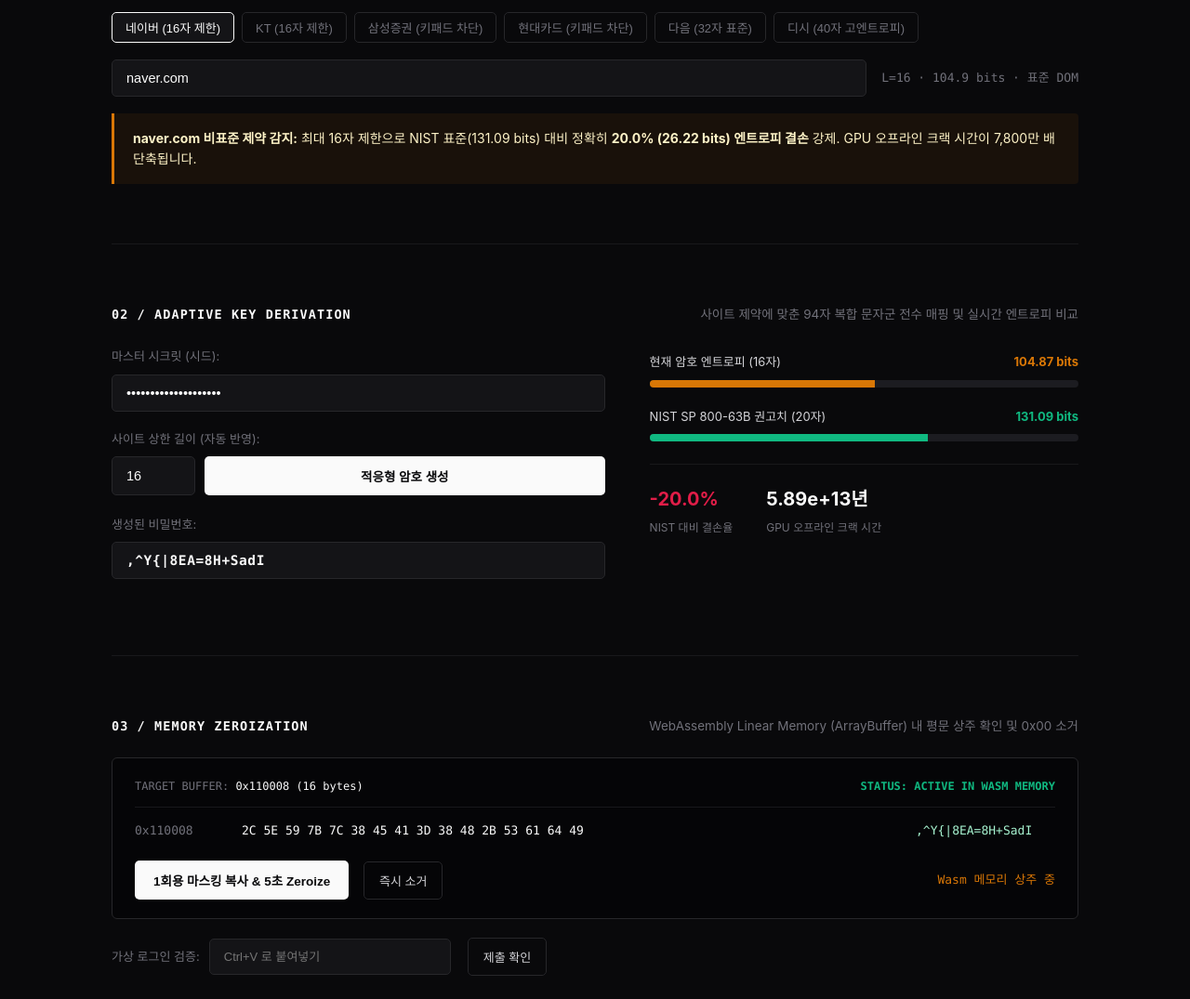
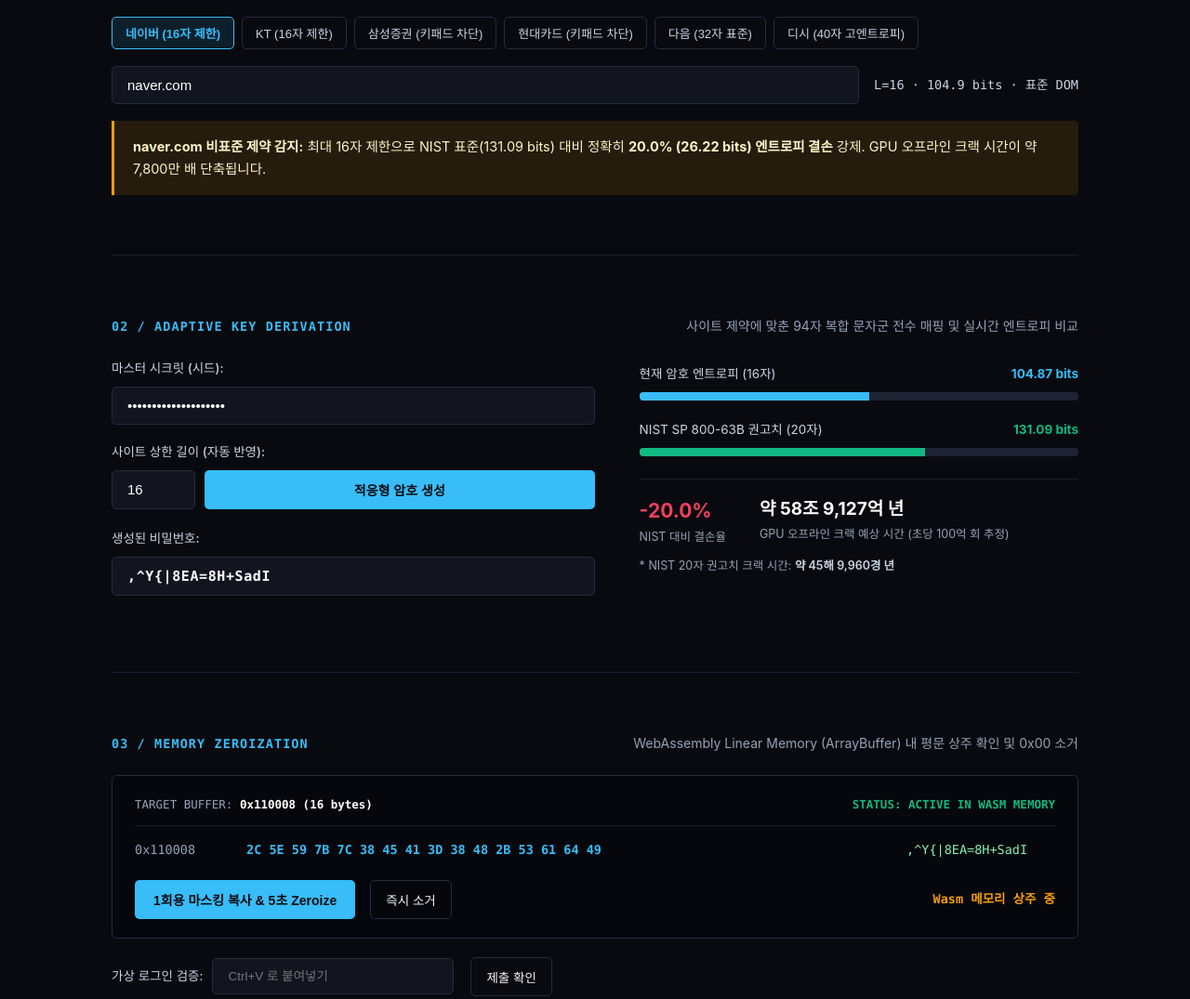
Before and after one commit to mmmphyun/PrfVault, a browser extension: page apps/web-playground/index.html in a window 1280 px wide. Shown: the part 520-1595 px from the top of the page at 93% size. Drawn offline with Linux system fonts and the light colour scheme.

Commit message:
style(app): 고대비 화이트 텍스트, 스카이블루 액센트 복원 및 한국어 큰 수 포맷터 적용

```diff
--- a/apps/web-playground/index.html
+++ b/apps/web-playground/index.html
@@ -6,31 +6,32 @@
     <title>PrfVault Playground · 비표준 인증 보안 인터페이스 실증</title>
     <style>
         :root {
-            --bg: #09090b;
-            --surface: #141417;
-            --surface-hover: #1c1c20;
-            --border: #27272a;
-            --border-subtle: #18181b;
-            --text-title: #fafafa;
-            --text-body: #d4d4d8;
-            --text-muted: #71717a;
-            --accent: #fafafa;
-            --accent-hover: #e4e4e7;
-            --accent-contrast: #09090b;
-            --amber: #d97706;
-            --amber-dim: rgba(217, 119, 6, 0.08);
+            --bg: #090a0f;
+            --surface: #12151f;
+            --surface-hover: #1a1e2d;
+            --border: #262c3d;
+            --border-subtle: #191e2b;
+            --text-title: #ffffff;
+            --text-body: #f1f5f9;
+            --text-secondary: #cbd5e1;
+            --text-muted: #94a3b8;
+            --accent: #38bdf8;
+            --accent-hover: #0ea5e9;
+            --accent-dim: rgba(56, 189, 248, 0.12);
+            --amber: #f59e0b;
+            --amber-dim: rgba(245, 158, 11, 0.12);
             --amber-text: #fef3c7;
             --emerald: #10b981;
-            --emerald-dim: rgba(16, 185, 129, 0.08);
+            --emerald-dim: rgba(16, 185, 129, 0.12);
             --emerald-text: #d1fae5;
-            --rose: #e11d48;
-            --rose-dim: rgba(225, 29, 72, 0.08);
+            --rose: #f43f5e;
+            --rose-dim: rgba(244, 63, 94, 0.12);
             --rose-text: #ffe4e6;
-            --terminal-bg: #050507;
-            --track-bg: #1c1c21;
-            --byte-zero: #3f3f46;
-            --ascii-active: #a7f3d0;
-            --ascii-zero: #27272a;
+            --terminal-bg: #05070c;
+            --track-bg: #1e2433;
+            --byte-zero: #475569;
+            --ascii-active: #86efac;
+            --ascii-zero: #1e293b;
             --mono: "SF Mono", Monaco, Consolas, "Liberation Mono", Courier, monospace;
         }
 
@@ -51,7 +52,7 @@
             margin: 0 auto;
         }
 
-        /* 헤더: 여백과 절제된 흑백 타이포그래피 */
+        /* 헤더: 고대비 타이포그래피 */
         header.wb-header {
             margin-bottom: 56px;
             padding-bottom: 40px;
@@ -59,11 +60,11 @@
         }
 
         .meta-eyebrow {
-            font-size: 12px;
-            font-weight: 600;
-            letter-spacing: 0.1em;
+            font-size: 12.5px;
+            font-weight: 700;
+            letter-spacing: 0.08em;
             text-transform: uppercase;
-            color: var(--text-muted);
+            color: var(--accent);
             margin-bottom: 14px;
         }
 
@@ -77,26 +78,26 @@
         }
 
         .purpose-statement {
-            font-size: 15.5px;
-            color: #a1a1aa;
+            font-size: 16px;
+            color: var(--text-secondary);
             line-height: 1.75;
             padding-left: 20px;
-            border-left: 3px solid var(--text-muted);
+            border-left: 3px solid var(--accent);
         }
 
         .wasm-pill {
             display: inline-flex;
             align-items: center;
             gap: 8px;
-            font-size: 12.5px;
+            font-size: 13px;
             font-family: var(--mono);
-            color: var(--text-muted);
+            color: var(--text-secondary);
             margin-top: 22px;
         }
 
         .status-dot {
-            width: 7px;
-            height: 7px;
+            width: 8px;
+            height: 8px;
             border-radius: 50%;
             background-color: var(--emerald);
         }
@@ -117,13 +118,13 @@
         .section-label {
             font-size: 13.5px;
             font-weight: 700;
-            color: var(--text-title);
+            color: var(--accent);
             font-family: var(--mono);
             letter-spacing: 0.08em;
         }
 
         .section-desc {
-            font-size: 13.5px;
+            font-size: 14px;
             color: var(--text-muted);
         }
 
@@ -138,23 +139,25 @@
         .chip-btn {
             background: transparent;
             border: 1px solid var(--border);
-            color: var(--text-muted);
+            color: var(--text-secondary);
             font-size: 13px;
-            padding: 6px 14px;
+            padding: 7px 14px;
             border-radius: 5px;
             cursor: pointer;
             transition: all 0.15s;
         }
 
         .chip-btn:hover {
-            border-color: var(--text-muted);
+            border-color: var(--accent);
             color: var(--text-title);
+            background: var(--accent-dim);
         }
 
         .chip-btn.active {
-            border-color: var(--text-title);
-            color: var(--text-title);
-            background: var(--surface);
+            border-color: var(--accent);
+            color: var(--accent);
+            background: var(--accent-dim);
+            font-weight: 600;
         }
 
         .input-row {
@@ -167,14 +170,14 @@
             background: var(--surface);
             border: 1px solid var(--border);
             color: var(--text-title);
-            font-size: 14.5px;
-            padding: 11px 15px;
+            font-size: 15px;
+            padding: 11px 16px;
             border-radius: 5px;
             outline: none;
             transition: border-color 0.15s;
         }
 
-        input:focus { border-color: var(--text-muted); }
+        input:focus { border-color: var(--accent); }
 
         .domain-input { flex: 1; }
 
@@ -182,9 +185,9 @@
             margin-top: 18px;
             padding: 16px 20px;
             border-left: 3px solid var(--border);
-            font-size: 14px;
-            line-height: 1.6;
-            border-radius: 0 4px 4px 0;
+            font-size: 14.5px;
+            line-height: 1.65;
+            border-radius: 0 5px 5px 0;
         }
 
         .diag-feedback.warning {
@@ -208,7 +211,7 @@
         /* 2단계: 적응형 암호화 & 엔트로피 지표 */
         .gen-grid {
             display: grid;
-            grid-template-columns: 1.15fr 1fr;
+            grid-template-columns: 1.1fr 1fr;
             gap: 48px;
             align-items: start;
         }
@@ -221,17 +224,18 @@
 
         .field label {
             display: block;
-            font-size: 13px;
-            color: var(--text-muted);
+            font-size: 13.5px;
+            color: var(--text-secondary);
             margin-bottom: 8px;
+            font-weight: 500;
         }
 
-        /* 모던 미니멀 솔리드 화이트 버튼 (Apple/Vercel 스타일) */
+        /* 하늘색 강조 버튼 */
         .btn-action {
             background: var(--accent);
-            color: var(--accent-contrast);
-            font-weight: 600;
-            font-size: 13.5px;
+            color: #090b10;
+            font-weight: 700;
+            font-size: 14px;
             padding: 11px 20px;
             border: none;
             border-radius: 5px;
@@ -251,7 +255,7 @@
             background: transparent;
             border: 1px solid var(--border);
             color: var(--text-body);
-            font-size: 13px;
+            font-size: 13.5px;
             padding: 10px 16px;
             border-radius: 5px;
             cursor: pointer;
@@ -260,15 +264,15 @@
         }
 
         .btn-secondary:hover {
-            border-color: var(--text-muted);
+            border-color: var(--accent);
             color: var(--text-title);
         }
 
         .pw-output {
             font-family: var(--mono);
-            color: var(--text-title);
-            font-size: 15px;
-            font-weight: 600;
+            color: var(--accent);
+            font-size: 16px;
+            font-weight: 700;
             width: 100%;
             letter-spacing: 0.04em;
         }
@@ -280,12 +284,13 @@
         .bar-head {
             display: flex;
             justify-content: space-between;
-            font-size: 13px;
+            font-size: 13.5px;
             margin-bottom: 8px;
+            color: var(--text-secondary);
         }
 
         .track {
-            height: 8px;
+            height: 9px;
             background: var(--track-bg);
             border-radius: 4px;
             overflow: hidden;
@@ -302,25 +307,26 @@
         }
 
         .stat-item .stat-num {
-            font-size: 20px;
+            font-size: 21px;
             font-weight: 700;
             color: var(--text-title);
+            line-height: 1.3;
         }
 
         .stat-item .stat-lbl {
-            font-size: 12px;
+            font-size: 12.5px;
             color: var(--text-muted);
             margin-top: 4px;
         }
 
-        /* 3단계: Wasm 선형 메모리 헥스 덤프 콘솔 (차분한 흑백 톤) */
+        /* 3단계: Wasm 선형 메모리 콘솔 터미널 */
         .terminal-box {
             background: var(--terminal-bg);
             border: 1px solid var(--border);
             border-radius: 6px;
             padding: 20px 24px;
             font-family: var(--mono);
-            font-size: 13px;
+            font-size: 13.5px;
             margin-top: 16px;
         }
 
@@ -332,24 +338,24 @@
             padding-bottom: 12px;
             margin-bottom: 14px;
             color: var(--text-muted);
-            font-size: 12px;
+            font-size: 12.5px;
         }
 
         .hex-dump {
             max-height: 220px;
             overflow-x: auto;
-            color: var(--text-muted);
+            color: var(--text-secondary);
             line-height: 1.75;
         }
 
         .hex-line {
             display: grid;
-            grid-template-columns: 95px 1fr 150px;
+            grid-template-columns: 100px 1fr 160px;
             gap: 20px;
         }
 
         .addr { color: var(--text-muted); }
-        .bytes.active { color: var(--text-title); }
+        .bytes.active { color: var(--accent); font-weight: 600; }
         .bytes.zero { color: var(--byte-zero); }
         .ascii.active { color: var(--ascii-active); }
         .ascii.zero { color: var(--ascii-zero); }
@@ -365,8 +371,9 @@
 
         .timer-info {
             font-family: var(--mono);
-            font-size: 13px;
+            font-size: 13.5px;
             color: var(--amber);
+            font-weight: 600;
         }
 
         .mock-login-inline {
@@ -405,7 +412,7 @@
         table.flat-table td {
             padding: 10px 14px;
             border-bottom: 1px solid var(--border-subtle);
-            color: var(--text-muted);
+            color: var(--text-secondary);
         }
 
         table.flat-table tr:hover td {
@@ -416,11 +423,11 @@
         .tbl-btn {
             background: none;
             border: none;
-            color: var(--text-title);
+            color: var(--accent);
             cursor: pointer;
             font-family: inherit;
             font-size: 13.5px;
-            font-weight: 500;
+            font-weight: 600;
             padding: 0;
         }
 
@@ -430,7 +437,7 @@
             margin-top: 64px;
             padding-top: 28px;
             border-top: 1px solid var(--border-subtle);
-            font-size: 12.5px;
+            font-size: 13px;
             color: var(--text-muted);
             display: flex;
             justify-content: space-between;
@@ -471,7 +478,7 @@
 
         <div class="input-row">
             <input type="text" id="target-domain-input" class="domain-input" value="naver.com" placeholder="도메인을 입력하거나 위 목록을 클릭하십시오">
-            <div style="font-family: var(--mono); font-size: 13px; color: var(--text-muted);" id="domain-quick-metric">
+            <div style="font-family: var(--mono); font-size: 13.5px; color: var(--text-secondary);" id="domain-quick-metric">
                 L=16 · 104.87 bits · 키패드 없음
             </div>
         </div>
@@ -512,10 +519,10 @@
                 <div class="bar-group">
                     <div class="bar-head">
                         <span>현재 암호 엔트로피 (<span id="len-label">16</span>자)</span>
-                        <strong id="current-entropy-bits" style="color: var(--amber);">104.87 bits</strong>
+                        <strong id="current-entropy-bits" style="color: var(--accent);">104.87 bits</strong>
                     </div>
                     <div class="track">
-                        <div id="current-entropy-bar" class="fill" style="width: 52%; background: var(--amber);"></div>
+                        <div id="current-entropy-bar" class="fill" style="width: 52%; background: var(--accent);"></div>
                     </div>
                 </div>
 
@@ -534,10 +541,13 @@
                         <div class="stat-num" id="current-loss-stat" style="color: var(--rose);">-20.0%</div>
                         <div class="stat-lbl">NIST 대비 결손율</div>
                     </div>
-                    <div class="stat-item">
-                        <div class="stat-num" id="current-crack-stat">5.89e+13 년</div>
-                        <div class="stat-lbl">GPU 오프라인 크랙 시간</div>
+                    <div class="stat-item" style="flex: 1;">
+                        <div class="stat-num" id="current-crack-stat" style="font-size: 19px;">약 58조 9,104억 년</div>
+                        <div class="stat-lbl">GPU 오프라인 크랙 예상 시간 (초당 100억 회 추정)</div>
                     </div>
+                </div>
+                <div style="font-size: 12.5px; color: var(--text-muted); margin-top: 10px;">
+                    * NIST 20자 권고치 크랙 시간: <span id="nist-crack-stat" style="color: var(--text-secondary); font-weight: 600;">약 45해 9,791경 년</span>
                 </div>
             </div>
         </div>
@@ -554,9 +564,9 @@
             <div class="terminal-bar">
                 <div>
                     <span>TARGET BUFFER: </span>
-                    <span id="mem-ptr-info" style="color: var(--text-title);">0x1000 (Allocated)</span>
+                    <span id="mem-ptr-info" style="color: var(--text-title); font-weight: 600;">0x1000 (Allocated)</span>
                 </div>
-                <div id="mem-status-pill" style="color: var(--emerald); font-weight: 600;">STATUS: ACTIVE IN WASM MEMORY</div>
+                <div id="mem-status-pill" style="color: var(--emerald); font-weight: 700;">STATUS: ACTIVE IN WASM MEMORY</div>
             </div>
 
             <div class="hex-dump" id="wasm-hex-dump"></div>
@@ -571,10 +581,10 @@
         </div>
 
         <div class="mock-login-inline">
-            <span style="font-size: 13px; color: var(--text-muted);">가상 로그인 검증:</span>
-            <input type="password" id="mock-login-input" placeholder="Ctrl+V 로 붙여넣기" style="flex: 1; max-width: 260px; font-size: 13px;">
+            <span style="font-size: 13.5px; color: var(--text-secondary);">가상 로그인 검증:</span>
+            <input type="password" id="mock-login-input" placeholder="Ctrl+V 로 붙여넣기" style="flex: 1; max-width: 260px; font-size: 13.5px;">
             <button id="mock-submit-btn" class="btn-secondary">제출 확인</button>
-            <span id="mock-login-msg" style="font-size: 13px;"></span>
+            <span id="mock-login-msg" style="font-size: 13.5px;"></span>
         </div>
     </section>
 
@@ -585,7 +595,7 @@
             <span class="section-desc">국내 트래픽 상위 50대 웹사이트 Playwright 전수 스캔 실측치</span>
         </div>
 
-        <input type="text" id="table-search-input" placeholder="도메인 또는 산업군(portal, banking, securities, fintech...) 필터링..." style="width: 100%; margin-bottom: 12px;">
+        <input type="text" id="table-search-input" placeholder="도메인 또는 산업군(portal, banking, securities, fintech...) 필터링..." style="width: 100%; margin-bottom: 14px;">
 
         <div class="table-wrap">
             <table class="flat-table">
@@ -717,16 +727,42 @@
     return picks.join('');
 }
 
-function formatCrackTime(seconds) {
+// 한국어 큰 수 포맷터 (숫자 세는 소요 원천 차단)
+function formatKoreanCrackTime(seconds) {
     if (!seconds || seconds <= 0) return '0초';
-    if (seconds < 1) return `${(seconds * 1000).toFixed(1)}ms`;
-    if (seconds < 60) return `${seconds.toFixed(1)}초`;
-    if (seconds < 3600) return `${(seconds / 60).toFixed(1)}분`;
-    if (seconds < 86400) return `${(seconds / 3600).toFixed(1)}시간`;
-    if (seconds < 31536000) return `${(seconds / 86400).toFixed(1)}일`;
-    const y = seconds / 31536000;
-    if (y > 1e12) return `${y.toExponential(2)}년`;
-    return `${y.toLocaleString(undefined, { maximumFractionDigits: 1 })}년`;
+    if (seconds < 1) return `${(seconds * 1000).toFixed(1)} 밀리초`;
+    if (seconds < 60) return `${seconds.toFixed(1)} 초`;
+    if (seconds < 3600) return `${(seconds / 60).toFixed(1)} 분`;
+    if (seconds < 86400) return `${(seconds / 3600).toFixed(1)} 시간`;
+    if (seconds < 31536000) return `${(seconds / 86400).toFixed(1)} 일`;
+
+    const years = seconds / 31536000;
+    if (years < 10000) {
+        return `약 ${Math.round(years).toLocaleString()} 년`;
+    }
+
+    const units = [
+        [1e28, '양'],
+        [1e24, '자'],
+        [1e20, '해'],
+        [1e16, '경'],
+        [1e12, '조'],
+        [1e8, '억'],
+        [1e4, '만']
+    ];
+
+    let rem = years;
+    const parts = [];
+    for (const [factor, name] of units) {
+        if (rem >= factor) {
+            const count = Math.floor(rem / factor);
+            rem = rem % factor;
+            parts.push(`${count.toLocaleString()}${name}`);
+            if (parts.length >= 2) break;
+        }
+    }
+
+    return `약 ${parts.join(' ')} 년`;
 }
 
 function lookupDomain(domainInput) {
@@ -750,7 +786,7 @@
     const fb = document.getElementById('diag-feedback-box');
     if (site && (site.domain === 'naver.com' || site.domain === 'kt.com')) {
         fb.className = 'diag-feedback warning';
-        fb.innerHTML = `<strong>${site.domain} 비표준 제약 감지:</strong> 최대 16자 제한으로 NIST 표준(131.09 bits) 대비 정확히 <strong>20.0% (${(131.09 - entropy).toFixed(2)} bits) 엔트로피 결손</strong> 강제. GPU 오프라인 크랙 시간이 7,800만 배 단축됩니다.`;
+        fb.innerHTML = `<strong>${site.domain} 비표준 제약 감지:</strong> 최대 16자 제한으로 NIST 표준(131.09 bits) 대비 정확히 <strong>20.0% (${(131.09 - entropy).toFixed(2)} bits) 엔트로피 결손</strong> 강제. GPU 오프라인 크랙 시간이 약 7,800만 배 단축됩니다.`;
     } else if (isKeypad) {
         fb.className = 'diag-feedback danger';
         fb.innerHTML = `<strong>${site ? site.domain : domain} 가상 키패드 차단 감지:</strong> 마우스 입력을 강제하여 브라우저 자동 완성을 차단합니다. <strong>3단계: 1회용 마스킹 복사 및 5초 Wasm Zeroize 소거</strong>로 전환하십시오.`;
@@ -774,14 +810,16 @@
     const entropy = len * Math.log2(94);
     const loss = Math.max(0, ((NIST_STD_ENTROPY - entropy) / NIST_STD_ENTROPY) * 100);
     const crackSec = Math.pow(2, entropy - 1) / GPU_RATE;
+    const stdCrackSec = Math.pow(2, NIST_STD_ENTROPY - 1) / GPU_RATE;
 
     document.getElementById('current-entropy-bits').textContent = `${entropy.toFixed(2)} bits`;
     document.getElementById('current-loss-stat').textContent = `-${loss.toFixed(1)}%`;
-    document.getElementById('current-crack-stat').textContent = formatCrackTime(crackSec);
+    document.getElementById('current-crack-stat').textContent = formatKoreanCrackTime(crackSec);
+    document.getElementById('nist-crack-stat').textContent = formatKoreanCrackTime(stdCrackSec);
 
     const maxBar = 200;
     document.getElementById('current-entropy-bar').style.width = `${Math.min(100, (entropy / maxBar) * 100)}%`;
-    document.getElementById('current-entropy-bar').style.background = loss > 0 ? 'var(--amber)' : 'var(--emerald)';
+    document.getElementById('current-entropy-bar').style.background = 'var(--accent)';
 
     writeToWasmMemory(pw);
 }
@@ -907,8 +945,8 @@
     let html = '';
     filtered.forEach((s, idx) => {
         const loss = s.entropyLossPercent;
-        const lossStr = loss > 0 ? `<span style="color: var(--amber); font-weight:600;">-${loss.toFixed(1)}%</span>` : `<span style="color: var(--text-muted);">0.0%</span>`;
-        const keypadStr = s.blockedByVirtualKeypad ? `<span style="color: var(--rose); font-weight:600;">차단</span>` : `<span style="color: var(--text-muted);">허용</span>`;
+        const lossStr = loss > 0 ? `<span style="color: var(--amber); font-weight:700;">-${loss.toFixed(1)}%</span>` : `<span style="color: var(--text-muted);">0.0%</span>`;
+        const keypadStr = s.blockedByVirtualKeypad ? `<span style="color: var(--rose); font-weight:700;">차단</span>` : `<span style="color: var(--text-muted);">허용</span>`;
 
         html += `<tr>
             <td>${idx + 1}</td>
```
Also changed, not shown: submission/T12-BRB-Submission/SUBMISSION.md (+1 -1 lines), .design/screenshots/audit/console_audit.json, .design/screenshots/audit/desktop_1440.png, .design/screenshots/audit/mobile_375.png, .design/tokens/colors.json, 2 other files.
